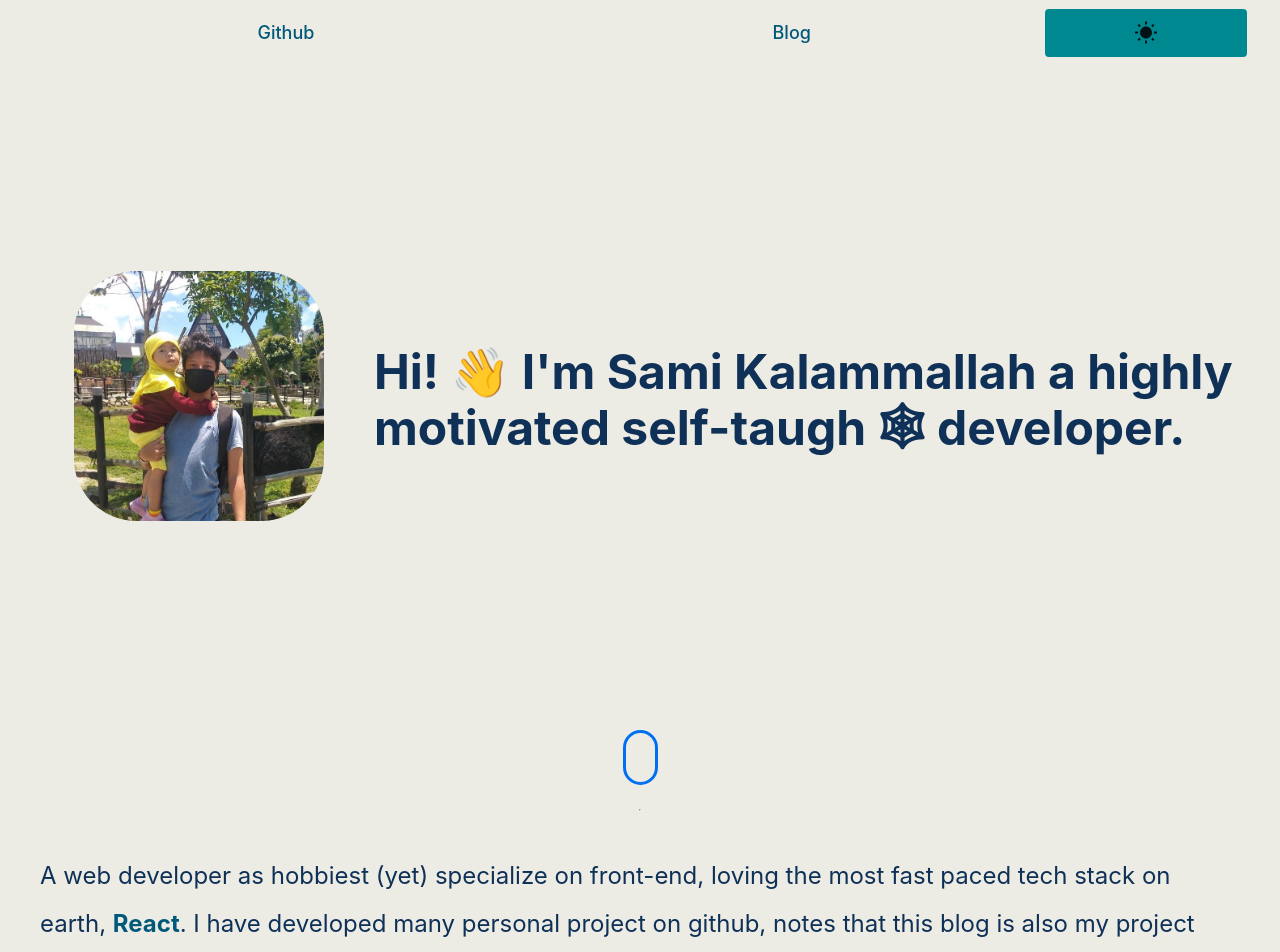
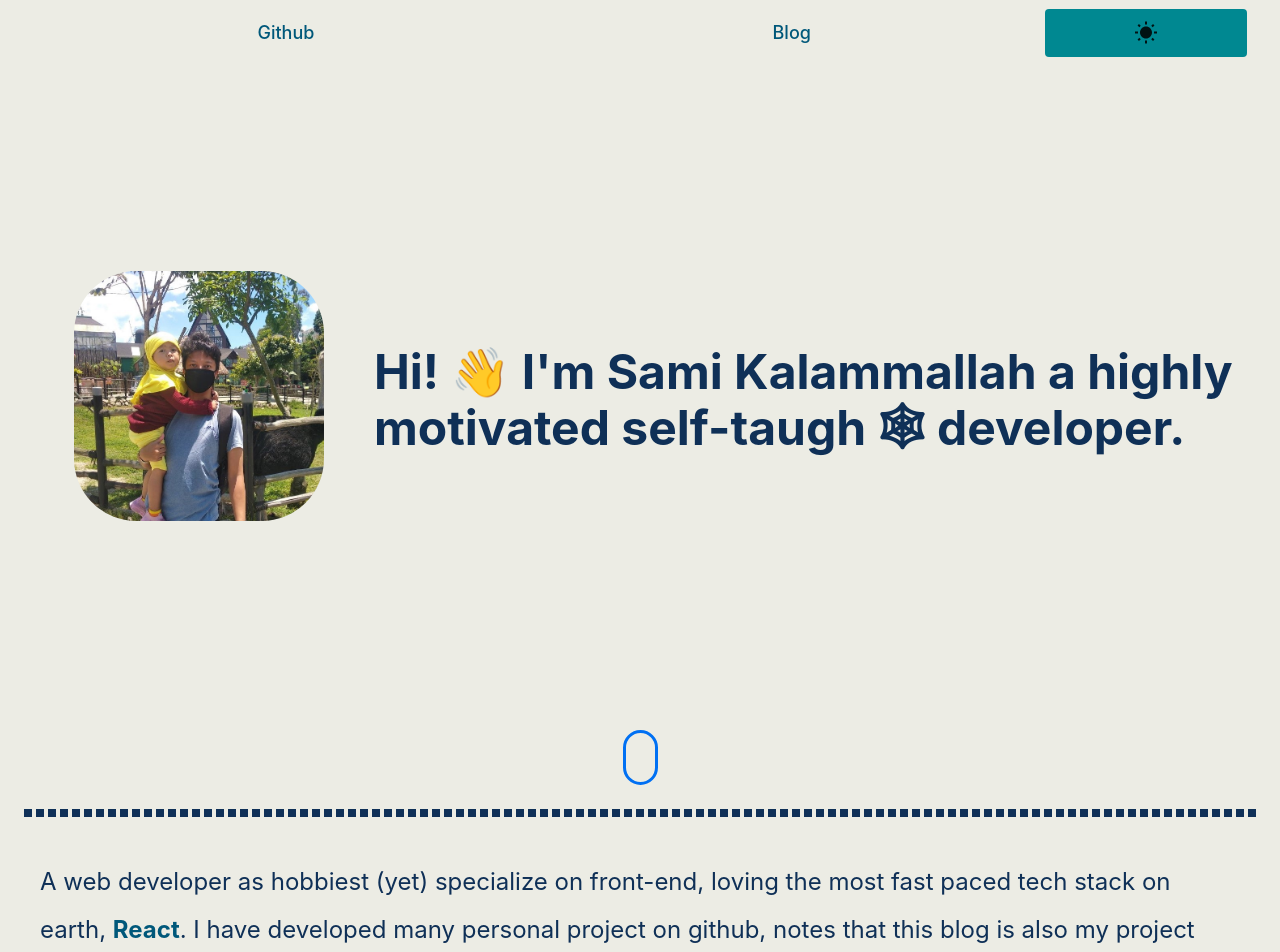
Before and after one commit to SamX23/my-blog, a Next.js app: page / in a window 1280 px wide. Shown: the top 952 px of the page. Built offline with nearby package versions, Linux system fonts and the light colour scheme.

Commit message:
Update : add scheme for github cards theme

```diff
--- a/src/theme/theme.ts
+++ b/src/theme/theme.ts
@@ -14,6 +14,7 @@ export const darkColorPalette = {
   link: "rgba(0, 231, 239, 1)",
   linkHover: "rgba(96, 182, 243,1)",
   loadingBar: "rgba(0, 136, 145, 1)",
+  repo: "nord",
 };
 export const lightColorPalette = {
   primary: "rgba(236, 236, 228, 1)",
@@ -22,6 +23,7 @@ export const lightColorPalette = {
   link: "rgba(0, 88, 122, 1)",
   linkHover: "rgba(96, 182, 243,1)",
   loadingBar: "rgba(0, 88, 122, 1)",
+  repo: "prussian",
 };
 
 const options = (dark: boolean): ThemeOptions => {
@@ -60,6 +62,10 @@ const options = (dark: boolean): ThemeOptions => {
               color: paletteColors.linkHover,
             },
           },
+          hr: {
+            border: `.25rem dashed ${paletteColors.text} !important`,
+            width: "100%",
+          },
         },
       },
     },
```
